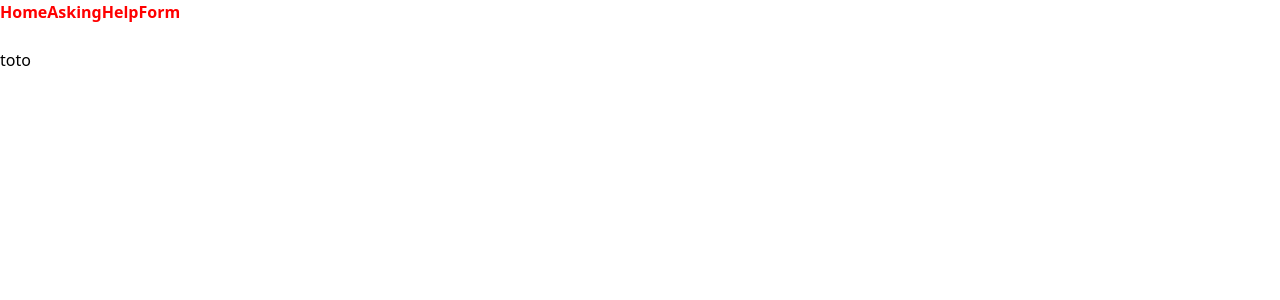
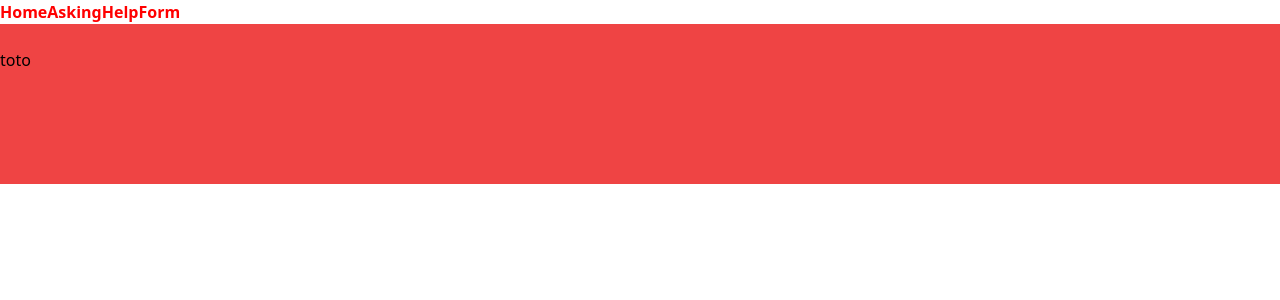
Before and after one commit to WildCodeSchool/2104-wns-remote-modus-front, a React (Create React App) app: page /ask-help in a window 1280 px wide. Shown: the top 300 px of the page. Built offline with nearby package versions, Linux system fonts and the light colour scheme.

Commit message:
Application Structure seted up

```diff
--- a/src/App.tsx
+++ b/src/App.tsx
@@ -11,7 +11,7 @@ const App = (): JSX.Element => {
       <Navbar />
       <Switch>
         <Route exact path="/">
-          <Home/>
+          <Home />
         </Route>
         <Route exact path="/ask-help">
           <AskingHelpForm />
--- a/src/routes/askinghelpform/AskingHelpForm.tsx
+++ b/src/routes/askinghelpform/AskingHelpForm.tsx
@@ -1,43 +1,8 @@
-import React, { useMemo, useState } from "react";
-import { createEditor, BaseEditor, Descendant } from "slate";
-import { Slate, Editable, withReact, ReactEditor } from "slate-react";
-
-type CustomText = { text: string };
-type CustomElement = { type: "paragraph"; children: CustomText[] };
-
-declare module "slate" {
-  interface CustomTypes {
-    Editor: BaseEditor & ReactEditor;
-    Element: CustomElement;
-    Text: CustomText;
-  }
-}
+import React from "react";
+import Wysiwyg from "./Wysiwyg";
 
 const AskingHelpForm: React.FC = () => {
-  const editor = useMemo(() => withReact(createEditor()), []);
-  const [value, setValue] = useState<Descendant[]>([
-    { type: "paragraph", children: [{ text: "" }] },
-  ]);
-
-  return (
-    <>
-      <Slate
-        editor={editor}
-        value={value}
-        onChange={(newValue) => setValue(newValue)}
-      >
-        <Editable
-          onKeyDown={(event) => {
-            if (event.key === "&") {
-              event.preventDefault();
-              editor.insertText("and");
-            }
-          }}
-        />
-      </Slate>
-      <p>toto</p>
-    </>
-  );
+  return <Wysiwyg />;
 };
 
 export default AskingHelpForm;
--- /dev/null
+++ b/src/routes/askinghelpform/Wysiwyg.tsx
@@ -0,0 +1,43 @@
+import React, { useMemo, useState } from "react";
+import { createEditor, BaseEditor, Descendant } from "slate";
+import { Slate, Editable, withReact, ReactEditor } from "slate-react";
+
+type CustomText = { text: string };
+type CustomElement = { type: "paragraph"; children: CustomText[] };
+
+declare module "slate" {
+  interface CustomTypes {
+    Editor: BaseEditor & ReactEditor;
+    Element: CustomElement;
+    Text: CustomText;
+  }
+}
+
+const Wysiwyg: React.FC = () => {
+  const editor = useMemo(() => withReact(createEditor()), []);
+  const [value, setValue] = useState<Descendant[]>([
+    { type: "paragraph", children: [{ text: "" }] },
+  ]);
+
+  return (
+    <div className="bg-red-500 h-40">
+      <Slate
+        editor={editor}
+        value={value}
+        onChange={(newValue) => setValue(newValue)}
+      >
+        <Editable
+          onKeyDown={(event) => {
+            if (event.key === "&") {
+              event.preventDefault();
+              editor.insertText("and");
+            }
+          }}
+        />
+      </Slate>
+      <p>toto</p>
+    </div>
+  );
+};
+
+export default Wysiwyg;
--- a/src/routes/home/Home.tsx
+++ b/src/routes/home/Home.tsx
@@ -1,11 +1,7 @@
 import React from "react";
 
 const Home = (): JSX.Element => {
-  return (
-    <div >
-      Je suis le composant home tamere le fameux
-    </div>
-  );
+  return <div>Je suis el Famosso</div>;
 };
 
 export default Home;
```
